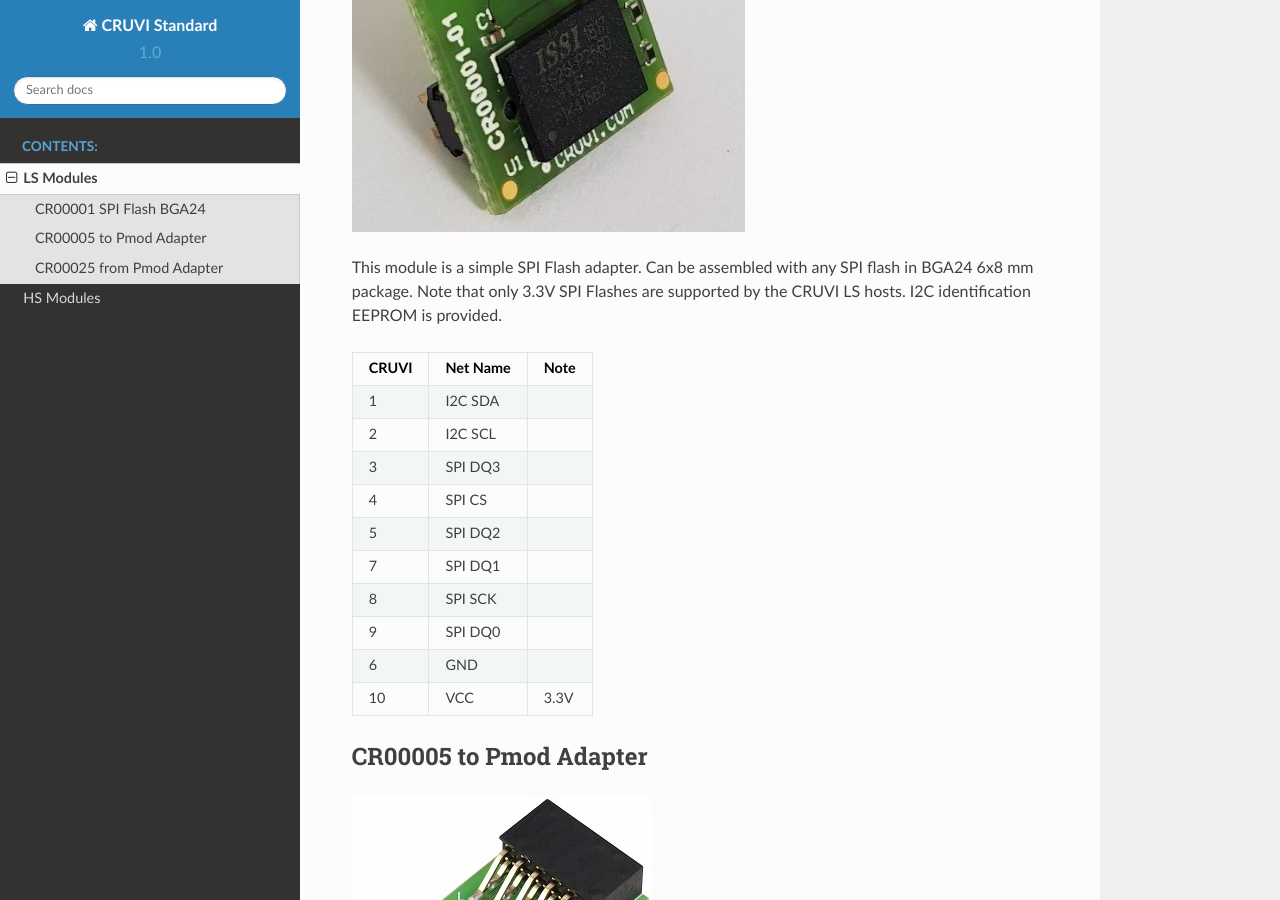
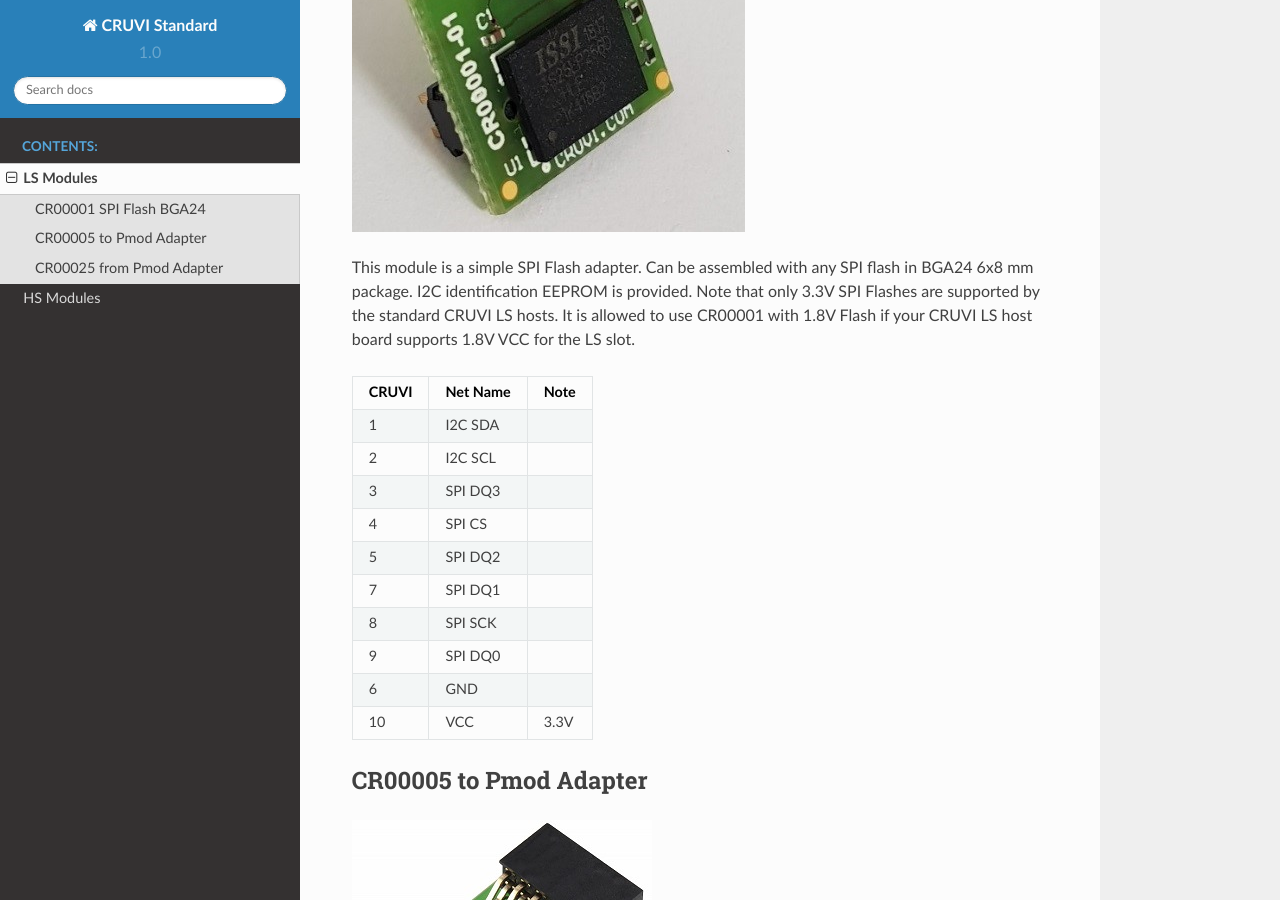
Before and after one commit to micro-FPGA/CRUVI-DOC, a Sphinx documentation site: the page built from docs/LS_Modules.rst, in a window 1280 px wide and 900 px high, scrolled down 390 px. Built offline with Sphinx 7.4.7 and the Read the Docs theme 2.0.0, drawn with Linux system fonts in a browser that asks for light colours.

Commit message:
changed cr00001 desc.

```diff
--- a/docs/LS_Modules.rst
+++ b/docs/LS_Modules.rst
@@ -6,7 +6,8 @@ CR00001 SPI Flash BGA24
 .. image:: LS_Modules/CR00001-01-3D.jpg
 
 This module is a simple SPI Flash adapter. Can be assembled with any SPI flash in BGA24 6x8 mm package.
-Note that only 3.3V SPI Flashes are supported by the CRUVI LS hosts. I2C identification EEPROM is provided.
+I2C identification EEPROM is provided.
+Note that only 3.3V SPI Flashes are supported by the standard CRUVI LS hosts. It is allowed to use CR00001 with 1.8V Flash if your CRUVI LS host board supports 1.8V VCC for the LS slot.
 
 +-------+----------+-------+
 | CRUVI | Net Name | Note  |
```
Also changed, not shown: docs/SchematicPCB.rst (deleted, +0 -8 lines).
